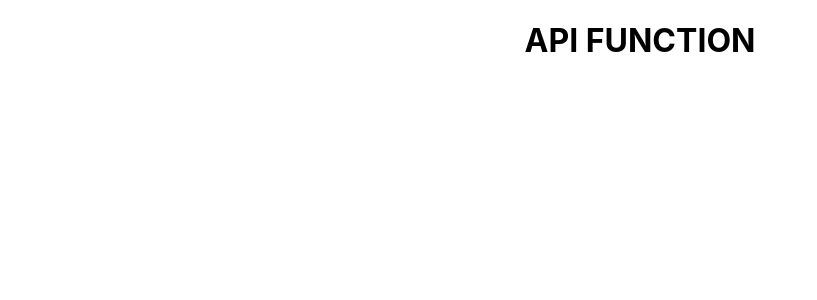
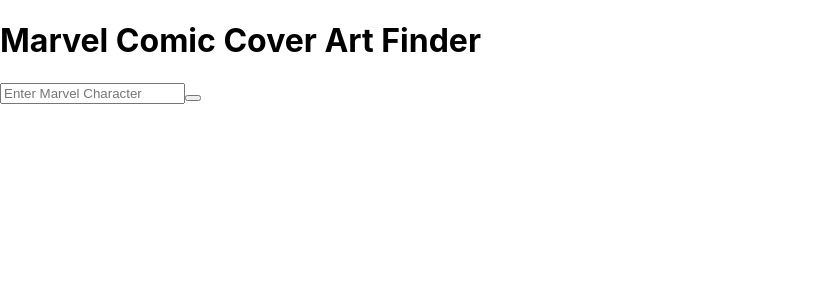
Before and after one commit to BrandonBishop84/marvel-comics, a React (Create React App) app: page / in a window 1280 px wide. Shown: the top 300 px of the page, without its empty margins (0-817 px from the left). Built offline with nearby package versions, Linux system fonts and the light colour scheme; no server answers.

Commit message:
apiissues

```diff
--- a/public/index.html
+++ b/public/index.html
@@ -14,7 +14,7 @@
       manifest.json provides metadata used when your web app is installed on a
       user's mobile device or desktop. See https://developers.google.com/web/fundamentals/web-app-manifest/
     -->
-    <link rel="manifest" href="%PUBLIC_URL%/manifest.json" />
+
 		<!--
       Notice the use of %PUBLIC_URL% in the tags above.
       It will be replaced with the URL of the `public` folder during the build.
--- a/src/App.js
+++ b/src/App.js
@@ -1,12 +1,54 @@
-import ApiFunction from './components/ApiFunction';
-import './App.css';
+import SearchBar from './components/SearchBar';
+import Results from './components/Results';
+import { useEffect, useState } from 'react';
+import md5 from 'js-md5';
 
 function App() {
-  return (
-    <div className="App">
-      <ApiFunction/>
-    </div>
-  );
+	const [searchString, setSearchString] = useState('');
+	const [results, setResults] = useState([]);
+	const characterId = searchString;
+
+	function handleChange(event) {
+		setSearchString(event.target.value);
+	}
+
+	useEffect(() => {
+		ApiFunction();
+	}, []);
+
+	function ApiFunction() {
+		const PUBLIC_KEY = '5ecc5f91ce6ea20083af43b00c42b219'; // your public key
+		const PRIVATE_KEY = `${process.env.REACT_APP_MARVEL_KEY}`; // your private key
+		const ts = Number(new Date());
+		const hash = md5.create();
+		hash.update(ts + PRIVATE_KEY + PUBLIC_KEY);
+		fetch(
+			`https://gateway.marvel.com/v1/public/characters?ts=${ts}&limit=10&apikey=${PUBLIC_KEY}&hash=${hash.hex()}`
+		)
+			.then((res) => res.json())
+			.then((res) => {
+				console.log(data);
+				setResults(res.data);
+				setSearchString('');
+			})
+			.catch(console.error);
+	}
+
+	function handleSubmit(event) {
+		event.preventDefault();
+		ApiFunction();
+	}
+	return (
+		<div className='App'>
+			<h1>Marvel Comic Cover Art Finder</h1>
+			<SearchBar
+				handleChange={handleChange}
+				handleSubmit={handleSubmit}
+				searchString={searchString}
+			/>
+			<Results results={results} />
+		</div>
+	);
 }
 
 export default App;
--- a/src/components/ApiFunction.jsx
+++ /dev/null
@@ -1,23 +0,0 @@
-
-import md5 from 'js-md5';
-function ApiFunction() {
-    const PUBLIC_KEY = '5ecc5f91ce6ea20083af43b00c42b219'; // your public key
-    const PRIVATE_KEY = `${process.env.REACT_APP_MARVEL_KEY}`; // your private key
-    const ts = Number(new Date());
-    const hash = md5.create();
-    hash.update(ts + PRIVATE_KEY + PUBLIC_KEY);
-    console.log(ts, hash)
-    fetch(`https://gateway.marvel.com/v1/public/characters?ts=${ts}&orderBy=name&limit=10&apikey=${PUBLIC_KEY}&hash=${hash.hex()}`
-    )
-    .then(res => res.json())
-    .then(data => console.log(data))
-
-
-    return (
-        <div>
-            <h1>API FUNCTION</h1>
-        </div>
-    );
-}
-
-export default ApiFunction;
--- a/src/components/Results.jsx
+++ b/src/components/Results.jsx
@@ -0,0 +1,13 @@
+import React from 'react';
+
+const Results = ({ results }) => {
+    return (
+        <div className='gallery'>
+
+
+
+        </div>
+    );
+}
+
+export default Results;
--- a/src/components/SearchBar.jsx
+++ b/src/components/SearchBar.jsx
@@ -0,0 +1,23 @@
+import React from 'react';
+
+function SearchBar({ handleSubmit, handleChange, searchString}) {
+    return (
+        <div>
+
+            <form onSubmit={handleSubmit}>
+                <input
+                placeholder='Enter Marvel Character'
+                type='text'
+                name="searchString"
+                value={searchString}
+                onChange={handleChange}/>
+                <button type="submit">
+
+                </button>
+            </form>
+
+        </div>
+    );
+}
+
+export default SearchBar;
```
Also changed, not shown: src/components/GetResults.jsx (added, +12 -0 lines), public/manifest.json (deleted), 1 other file (tests, documents, lock files or other folders). Lines whose indentation alone changed are shown as unchanged.
